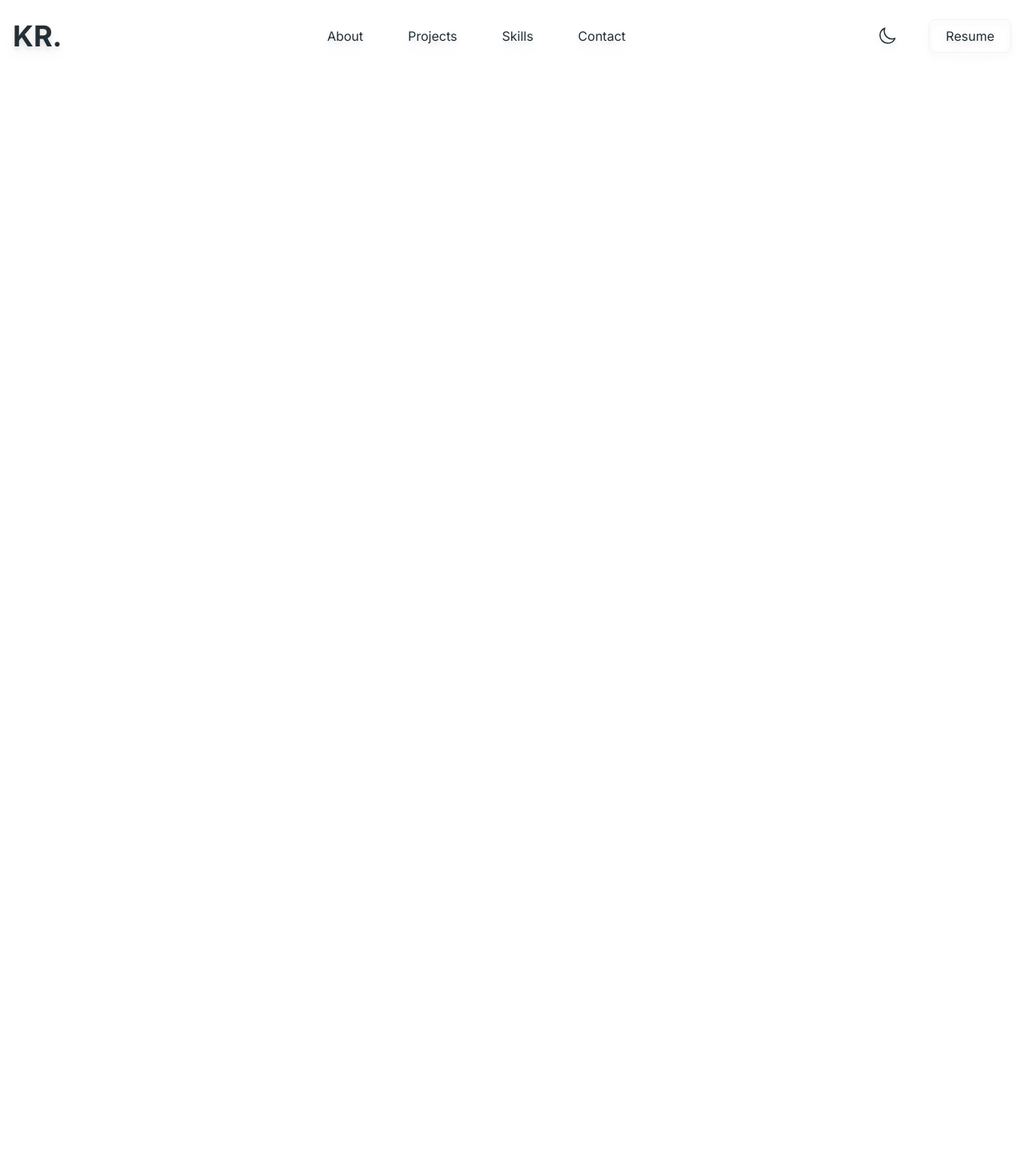
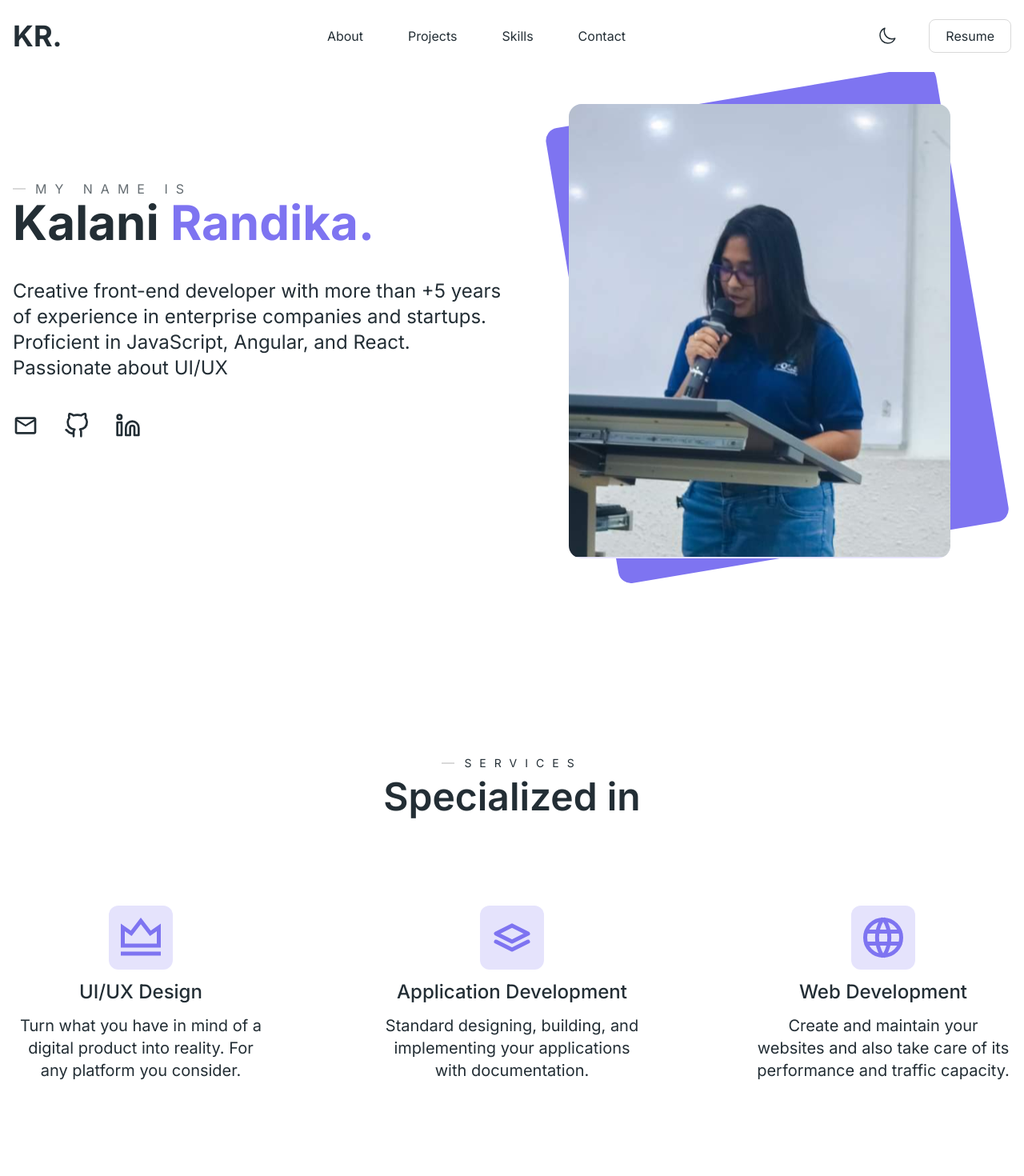
Before and after one commit to avishka2k/kr-portfolio, a React (Create React App) app: page / in a window 1280 px wide. Shown: the top 1470 px of the page at 80% size. Before the commit the page ends 800 px from the top, so only its background shows below. Built offline with nearby package versions, Linux system fonts and the light colour scheme.

Commit message:
services component

```diff
--- a/src/App.js
+++ b/src/App.js
@@ -1,9 +1,15 @@
 import Navbar from "./components/Navbar";
+import Hero from "./components/Hero";
+import Services from "./components/Services";
+import Work from "./components/Work";
 
 function App() {
   return (
     <>
       <Navbar />
+      <Hero/>
+      <Services />
+      <Work />
     </>
   );
 }
--- /dev/null
+++ b/src/components/Experices.jsx
@@ -0,0 +1,19 @@
+import React from 'react'
+
+function Experices() {
+  return (
+    <div className="w-full h-screen flex flex-col justify-between">
+        <div className="container px-4 m-auto">
+            <div className="flex flex-col justify-center w-full py-8">
+                <div className="flex flex-row place-content-center pb-2 items-center">
+                <div className="section-header-before mr-3"></div>
+                <p className="section-header uppercase tracking-[10px] md:text-1xl text-sm my-text-gray">career path</p>
+                </div>
+                <p className="md:text-5xl text-4xl font-semibold text-center">Work Experices</p>
+            </div>
+        </div>
+    </div>
+  )
+}
+
+export default Experices
--- /dev/null
+++ b/src/components/Hero.jsx
@@ -0,0 +1,54 @@
+import React from "react"
+import UserImg from '../assets/user.svg'
+import { FiGithub } from 'react-icons/fi'
+import { MdOutlineEmail } from 'react-icons/md'
+import { FiLinkedin } from 'react-icons/fi'
+
+function Hero() {
+  return (
+    <div className="w-full h-sc flex flex-col pt-20 justify-between">
+        <div className="container px-4 m-auto md:hidden">
+            <div className="flex flex-col justify-center w-full py-8">
+                <div className="flex flex-row place-content-center items-center">
+                <div className="section-header-before mr-3"></div>
+                <p className="section-header uppercase tracking-[10px] text-gray2">My Name is</p>
+                </div>
+                <p className="md:text-6xl text-5xl text-center md:text-left font-bold">Kalani <span className="text-blue">Randika.</span></p>
+            </div>
+            <div className="m-auto md:w-full w-96">
+              <img src={UserImg} alt="Kalani Randika" />
+            </div>
+            <div className="">
+                <p className=" py-10 text-center md:text-left max-w-[820px] text-base sm:text-2xl">Creative front-end developer with more than +5 years of experience in enterprise companies and startups. Proficient in JavaScript, Angular, and React. Passionate about UI/UX</p>
+                <div className="flex gap-8 place-content-center pb-10">
+                <MdOutlineEmail className="h-8 w-8 md:hidden cursor-pointer" />
+                <FiGithub className="h-8 w-8 md:hidden cursor-pointer" />
+                <FiLinkedin className="h-8 w-8 md:hidden cursor-pointer" />
+                </div>
+            </div>
+        </div>
+        <div className="container px-4 m-auto hidden md:flex">
+            <div className="flex flex-col justify-center w-full py-8">
+                <div className="flex flex-row items-center">
+                <div className="section-header-before mr-3"></div>
+                <p className="section-header uppercase text-gray2 tracking-[10px]">My Name is</p>
+                </div>
+                <p className="md:text-6xl text-5xl text-center md:text-left font-bold">Kalani <span className="text-blue">Randika.</span></p>
+                <div className="">
+                <p className=" py-10 text-center md:text-left max-w-[820px] text-base sm:text-2xl">Creative front-end developer with more than +5 years of experience in enterprise companies and startups. Proficient in JavaScript, Angular, and React. Passionate about UI/UX</p>
+                <div className="flex gap-8 pb-10">
+                <MdOutlineEmail className="h-8 w-8 cursor-pointer" />
+                <FiGithub className="h-8 w-8 cursor-pointer" />
+                <FiLinkedin className="h-8 w-8 cursor-pointer" />
+                </div>
+            </div>
+            </div>
+            <div className="m-auto md:float-right md:w-full w-96">
+              <img src={UserImg} className="float-right" alt="Kalani Randika" />
+            </div>
+        </div>
+    </div>
+  )
+}
+
+export default Hero
--- a/src/components/Navbar.jsx
+++ b/src/components/Navbar.jsx
@@ -3,7 +3,6 @@ import { MoonIcon,Bars3Icon, XMarkIcon, SunIcon } from '@heroicons/react/24/outl
 import { FiGithub } from 'react-icons/fi'
 import { MdOutlineEmail } from 'react-icons/md'
 import { FiLinkedin } from 'react-icons/fi'
-import Logo from '../assets/logo.svg'
 
 function Navbar() {
     const [nav, setNav] = useState(false)
@@ -14,8 +13,8 @@ function Navbar() {
 
 
   return (
-    <div className="z-10 bg-slate-500 fixed drop-shadow-lg w-screen h-[90px]">
-        <div className="container mx-auto px-4 flex justify-between items-center w-full h-full">
+    <div className="z-100 bg-slate-500 fixed w-screen h-[90px]">
+        <div className="container bg-white mx-auto px-4 flex justify-between items-center w-full h-full">
             <div className="flex items-center">
                 {/* <img src={Logo} width={25} alt="logo" /> */}
                 <h1 className="text-3xl font-bold mr-4 sm:text-4xl cursor-pointer">KR.</h1>
@@ -35,7 +34,7 @@ function Navbar() {
                         <SunIcon className="h-6 w-6 text-blue-500 cursor-pointer"/>
                     }
                 </div>
-            <div className="hidden md:flex border border-mycolor px-5 py-2 rounded-lg">
+            <div className="hidden md:flex border border-gray px-5 py-2 rounded-lg">
                 <button className="bg-transparent text-black">Resume</button>
             </div>
             </div>
@@ -48,13 +47,13 @@ function Navbar() {
                 }
             </div>
         </div>
-        <ul className={!nav ? "hidden" : "absolute w-full px-8"}>
+        <ul className={!nav ? "hidden" : "absolute w-full px-8 pb-10 bg-white"}>
             <li className="cursor-pointer w-full p-3">About</li>
             <li className="cursor-pointer w-full p-3">Projects</li>
             <li className="cursor-pointer w-full p-3">Skills</li>
             <li className="cursor-pointer w-full p-3">Contact</li>
             <div className="flex flex-col bg-black my-4 rounded-lg">
-                <button className="text-mycolor py-3">Resume</button>
+                <button className=" text-white py-3">Download Resume</button>
             </div>
             <div className="flex gap-8 place-content-center mt-20 mp-10">
             <MdOutlineEmail className="h-8 w-8 md:hidden cursor-pointer" />
--- /dev/null
+++ b/src/components/Services.jsx
@@ -0,0 +1,52 @@
+import React from "react"
+import { RiVipCrownLine } from "react-icons/ri"
+import { TbStack, TbWorld } from "react-icons/tb"
+
+
+function Services() {
+    const ServicesContent = [
+        {
+            "IconUrl": RiVipCrownLine,
+            "title": "UI/UX Design",
+            "discription": "Turn what you have in mind of a digital product into reality. For any   platform you consider.",
+        },
+        {
+            "IconUrl": TbStack,
+            "title": "Application Development",
+            "discription": "Standard designing, building, and implementing your applications with   documentation."
+        },
+        {
+            "IconUrl": TbWorld,
+            "title": "Web Development",
+            "discription": "Create and maintain your websites and also take care of its performance and traffic capacity."
+        }
+    ];
+
+  return (
+    <div className="w-full h-screen flex flex-col justify-between">
+        <div className="container px-4 m-auto">
+            <div className="flex flex-col w-full py-8">
+                <div className="flex flex-row place-content-center pb-2 items-center">
+                <div className="section-header-before mr-3"></div>
+                <p className="section-header uppercase tracking-[10px] md:text-1xl text-sm my-text-gray">Services</p>
+                </div>
+                <p className="md:text-5xl text-4xl md:pb-20 pb-10 font-semibold text-center">Specialized in</p>
+            </div>
+            <div className="flex flex-col md:flex-row gap-10 md:justify-between">
+                {ServicesContent.map((ServicesContent, index)=>(
+                    <div className="flex flex-col gap-3 text-center w-full md:max-w-[20rem] m-auto md:m-0 max-w-[17rem]">
+                    <div className="service-icon rounded-xl items-center flex md:w-20 md:h-20 w-16 m-auto h-16 bg-blueOpa">
+                    <ServicesContent.IconUrl className="m-auto text-blue text-5xl md:text-6xl"/>
+                    </div>
+                    <p className="md:text-2xl text-lg font-medium">{ServicesContent.title}</p>
+                    <p className=" md:text-xl text-base">{ServicesContent.discription}</p>
+                </div>
+                ))}
+            </div>
+        </div>
+
+    </div>
+  )
+}
+
+export default Services
--- /dev/null
+++ b/src/components/Testimonials.jsx
@@ -0,0 +1,19 @@
+import React from 'react'
+
+function Testimonials() {
+  return (
+    <div className="w-full h-screen flex flex-col justify-between">
+        <div className="container px-4 m-auto">
+            <div className="flex flex-col justify-center w-full py-8">
+                <div className="flex flex-row place-content-center pb-2 items-center">
+                <div className="section-header-before mr-3"></div>
+                <p className="section-header uppercase tracking-[10px] md:text-1xl text-sm my-text-gray">my clients</p>
+                </div>
+                <p className="md:text-5xl text-4xl font-semibold text-center">Testimonials</p>
+            </div>
+        </div>
+    </div>
+  )
+}
+
+export default Testimonials
--- /dev/null
+++ b/src/components/Work.jsx
@@ -0,0 +1,19 @@
+import React from 'react'
+
+function Work() {
+  return (
+    <div className="w-full h-screen flex flex-col justify-between">
+        <div className="container px-4 m-auto">
+            <div className="flex flex-col justify-center w-full py-8">
+                <div className="flex flex-row place-content-center pb-2 items-center">
+                <div className="section-header-before mr-3"></div>
+                <p className="section-header uppercase tracking-[10px] md:text-1xl text-sm my-text-gray">my work</p>
+                </div>
+                <p className="md:text-5xl text-4xl font-semibold text-center">Featured Projects</p>
+            </div>
+        </div>
+    </div>
+  )
+}
+
+export default Work
--- a/src/index.css
+++ b/src/index.css
@@ -6,6 +6,13 @@
 
 
 @layer base{
+  :root{
+    --gray: #D9D9D9;
+    --black: #232E35;
+    --blue: #7E74F1;
+    --white: #FFFFFF;
+    --gray2: #656D72;
+  }
   li {
     @apply md:p-4 lg:p-7;
   }
@@ -14,13 +21,11 @@
 
 body{
   font-family: 'Inter', sans-serif;
-  color: #232E35;
+  color: var(--black);
 }
 
-.border-mycolor{
-  border-color: #F1F1F1;
+.section-header-before{
+  width: 1rem;
+  height: 2px;
+  background-color: var(--gray);
 }
-
-.text-mycolor{
-  color: #F1F1F1;
-}
--- a/tailwind.config.js
+++ b/tailwind.config.js
@@ -5,7 +5,12 @@ module.exports = {
   ],
   theme: {
     colors: {
-      'black': '#232E35'
+      'black': '#232E35',
+      'gray': '#D9D9D9',
+      'blue': '#7E74F1',
+      'white': '#FFFFFF',
+      'blueOpa': '#7e74f133',
+      'gray2': '#656D72'
     },
     extend: {},
   },
```
Also changed, not shown: src/assets/user.svg (added).
